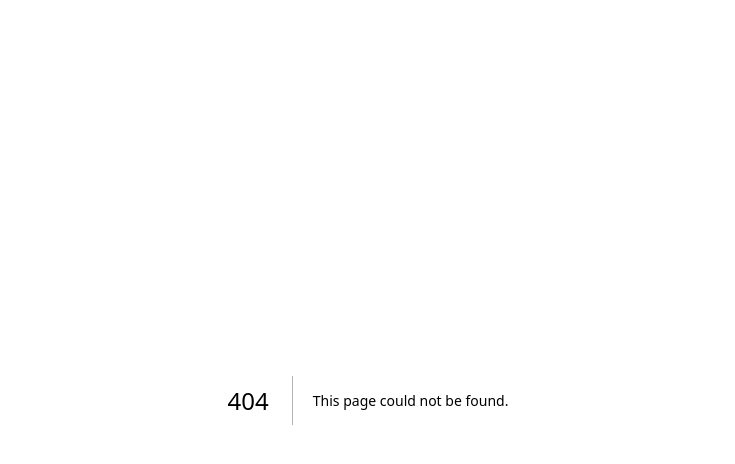
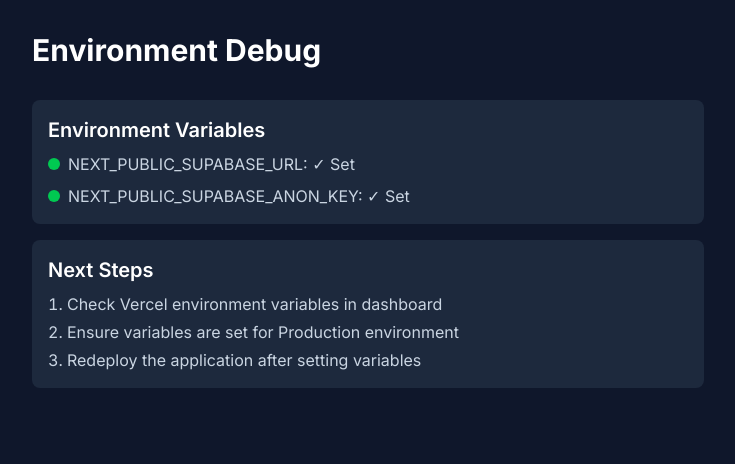
Before and after one commit to AlrightTech/Auto-Inventory-Management, a Next.js app: page /debug in a window 1280 px wide. Before the commit this address had no page. Shown: the top 464 px of the page, without its empty margins (272-1007 px from the left). Built offline with nearby package versions, Linux system fonts and the light colour scheme; no server answers.

Commit message:
Fix Task Management module - add error handling, debug page, and build resilience

```diff
--- a/src/app/admin/tasks/page.tsx
+++ b/src/app/admin/tasks/page.tsx
@@ -43,13 +43,17 @@
     location: 0,
   });
   const [isLoading, setIsLoading] = useState(true);
+  const [error, setError] = useState<string | null>(null);
+
   const supabase = createClient();
 
   // Load tasks from database
   useEffect(() => {
+
     const loadTasks = async () => {
       try {
         setIsLoading(true);
+        setError(null);
         const { data: tasksData, error } = await supabase
           .from('tasks')
           .select(`
@@ -61,6 +65,7 @@
 
         if (error) {
           console.error('Error loading tasks:', error);
+          setError('Failed to load tasks. Please try again.');
           return;
         }
 
@@ -113,6 +118,7 @@
         }
       } catch (error) {
         console.error('Error loading tasks:', error);
+        setError('Failed to load tasks. Please check your connection.');
       } finally {
         setIsLoading(false);
       }
@@ -278,6 +284,24 @@
     a.click();
     window.URL.revokeObjectURL(url);
   };
+
+  if (error) {
+    return (
+      <div className="flex items-center justify-center h-64">
+        <div className="text-center">
+          <div className="text-red-400 text-6xl mb-4">⚠️</div>
+          <h2 className="text-2xl font-bold text-white mb-2">Error</h2>
+          <p className="text-slate-400 mb-4">{error}</p>
+          <Button
+            onClick={() => window.location.reload()}
+            className="gradient-primary hover:opacity-90"
+          >
+            Retry
+          </Button>
+        </div>
+      </div>
+    );
+  }
 
   if (isLoading) {
     return (
--- /dev/null
+++ b/src/app/debug/page.tsx
@@ -0,0 +1,65 @@
+'use client';
+
+import { useState, useEffect } from 'react';
+
+export default function DebugPage() {
+  const [envStatus, setEnvStatus] = useState<{
+    supabaseUrl: boolean;
+    supabaseAnonKey: boolean;
+    error?: string;
+  }>({
+    supabaseUrl: false,
+    supabaseAnonKey: false,
+  });
+
+  useEffect(() => {
+    const supabaseUrl = process.env.NEXT_PUBLIC_SUPABASE_URL;
+    const supabaseAnonKey = process.env.NEXT_PUBLIC_SUPABASE_ANON_KEY;
+
+    setEnvStatus({
+      supabaseUrl: !!supabaseUrl,
+      supabaseAnonKey: !!supabaseAnonKey,
+      error: !supabaseUrl || !supabaseAnonKey ? 'Missing environment variables' : undefined,
+    });
+  }, []);
+
+  return (
+    <div className="min-h-screen bg-slate-900 p-8">
+      <div className="max-w-2xl mx-auto">
+        <h1 className="text-3xl font-bold text-white mb-8">Environment Debug</h1>
+
+        <div className="space-y-4">
+          <div className="p-4 bg-slate-800 rounded-lg">
+            <h2 className="text-xl font-semibold text-white mb-2">Environment Variables</h2>
+            <div className="space-y-2">
+              <div className="flex items-center gap-2">
+                <span className={`w-3 h-3 rounded-full ${envStatus.supabaseUrl ? 'bg-green-500' : 'bg-red-500'}`}></span>
+                <span className="text-slate-300">NEXT_PUBLIC_SUPABASE_URL: {envStatus.supabaseUrl ? '✓ Set' : '✗ Missing'}</span>
+              </div>
+              <div className="flex items-center gap-2">
+                <span className={`w-3 h-3 rounded-full ${envStatus.supabaseAnonKey ? 'bg-green-500' : 'bg-red-500'}`}></span>
+                <span className="text-slate-300">NEXT_PUBLIC_SUPABASE_ANON_KEY: {envStatus.supabaseAnonKey ? '✓ Set' : '✗ Missing'}</span>
+              </div>
+            </div>
+          </div>
+
+          {envStatus.error && (
+            <div className="p-4 bg-red-900/20 border border-red-500 rounded-lg">
+              <h3 className="text-red-400 font-semibold mb-2">Error</h3>
+              <p className="text-red-300">{envStatus.error}</p>
+            </div>
+          )}
+
+          <div className="p-4 bg-slate-800 rounded-lg">
+            <h2 className="text-xl font-semibold text-white mb-2">Next Steps</h2>
+            <ol className="text-slate-300 space-y-1 list-decimal list-inside">
+              <li>Check Vercel environment variables in dashboard</li>
+              <li>Ensure variables are set for Production environment</li>
+              <li>Redeploy the application after setting variables</li>
+            </ol>
+          </div>
+        </div>
+      </div>
+    </div>
+  );
+}
--- a/src/components/tasks/AddTaskModal.tsx
+++ b/src/components/tasks/AddTaskModal.tsx
@@ -47,10 +47,12 @@
   const [vehicles, setVehicles] = useState<Vehicle[]>([]);
   const [users, setUsers] = useState<User[]>([]);
   const [currentUser, setCurrentUser] = useState<User | null>(null);
+
   const supabase = createClient();
 
   // Load vehicles and users
   useEffect(() => {
+
     const loadData = async () => {
       try {
         // Load vehicles
--- a/src/lib/supabase/client.ts
+++ b/src/lib/supabase/client.ts
@@ -6,7 +6,7 @@
 
   if (!supabaseUrl || !supabaseAnonKey) {
     console.warn('Missing Supabase environment variables');
-    // Return a minimal mock client
+    // Return a mock client for build time
     return {
       auth: {
         getUser: () => Promise.resolve({ data: { user: null }, error: null }),
```
